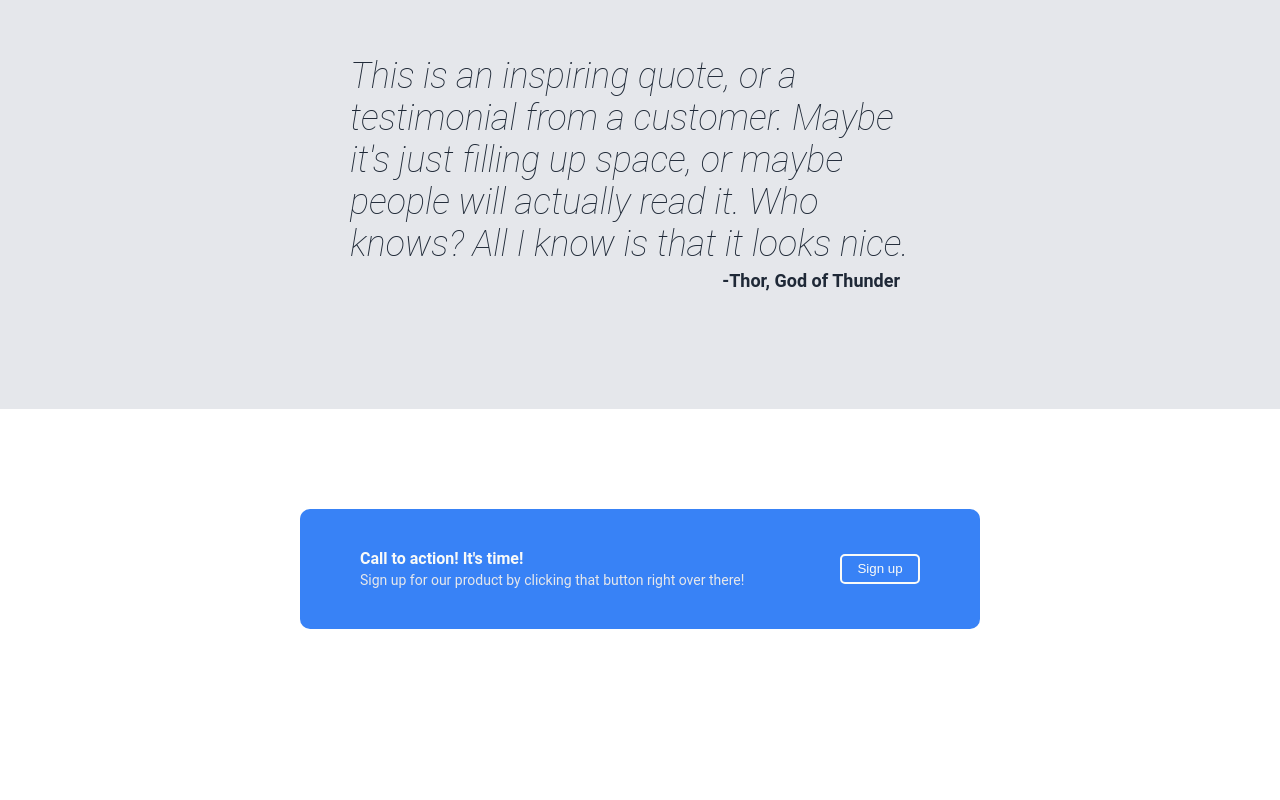
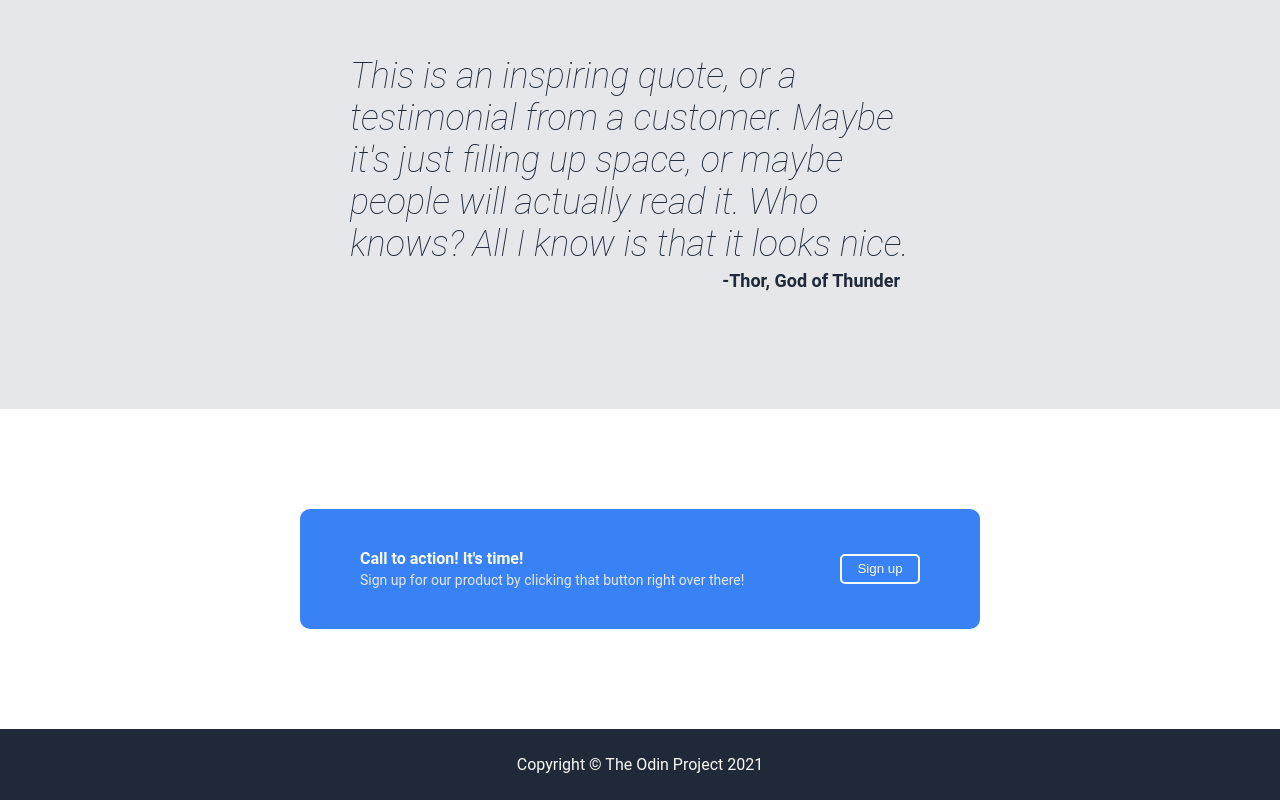
Before and after one commit to JoaoVelasques/odin-landing-page, a plain HTML site: page index.html in a window 1280 px wide. Shown: the part 1264-2064 px from the top of the page. Before the commit the page ends 1993 px from the top, so only its background shows below. Drawn offline with Linux system fonts and the light colour scheme.

Commit message:
Finish footer

```diff
--- a/index.html
+++ b/index.html
@@ -61,5 +61,8 @@
             <button class="callButton">Sign up</button>
         </div>
     </div>
+    <div class="footer">
+        <p class="footerText">Copyright &copy The Odin Project 2021</p>
+    </div>
 </body>
 </html>
--- a/styles.css
+++ b/styles.css
@@ -219,3 +219,13 @@ body{
     cursor: pointer;
     border-style: solid;
 }
+
+.footer{
+    display: flex;
+    justify-content: center;
+    align-items: center;
+    padding: 10px;
+    background-color: #1F2937;
+    color: #F9FAF8;
+    font-size: 16px;
+}
```
